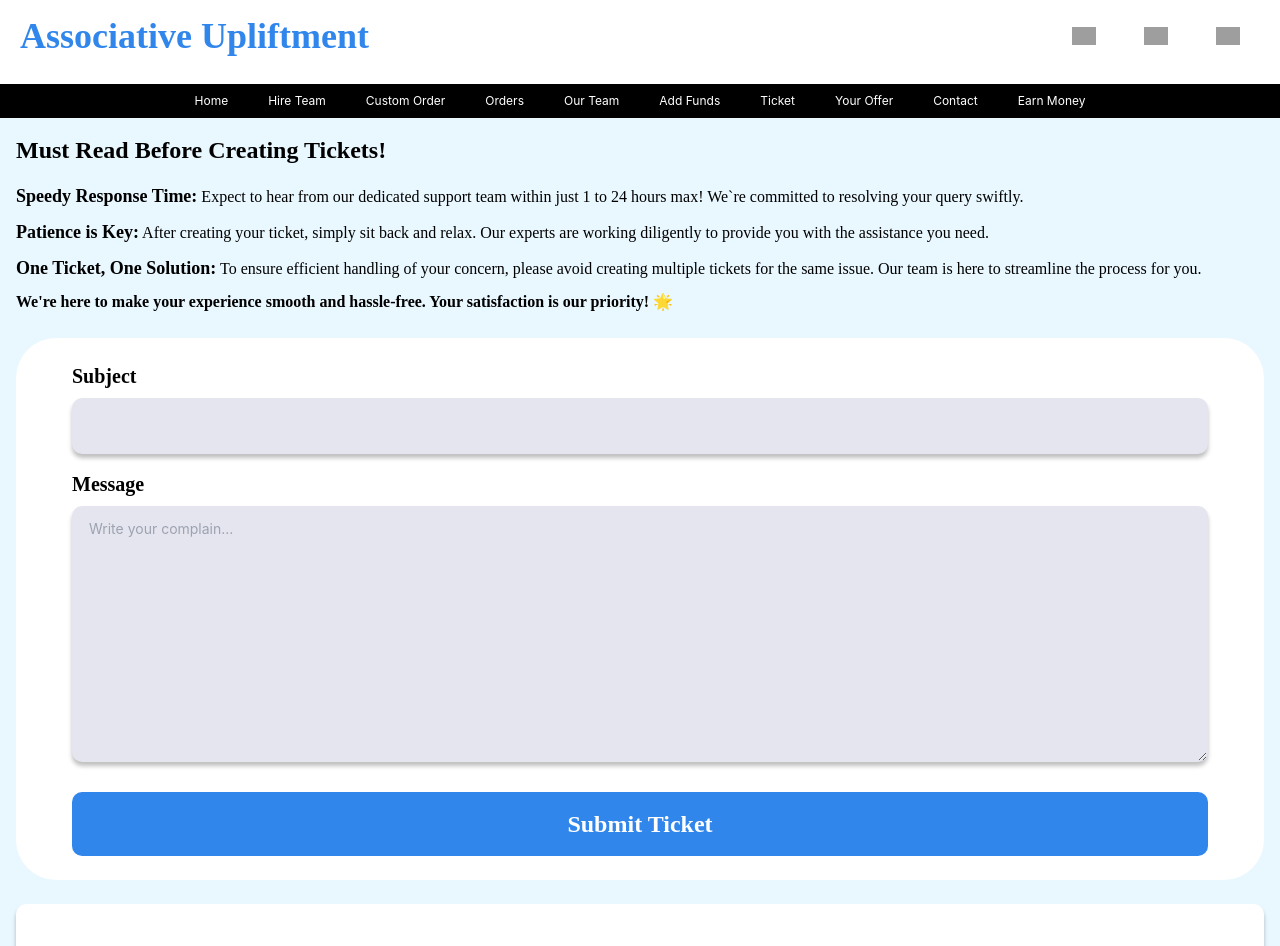
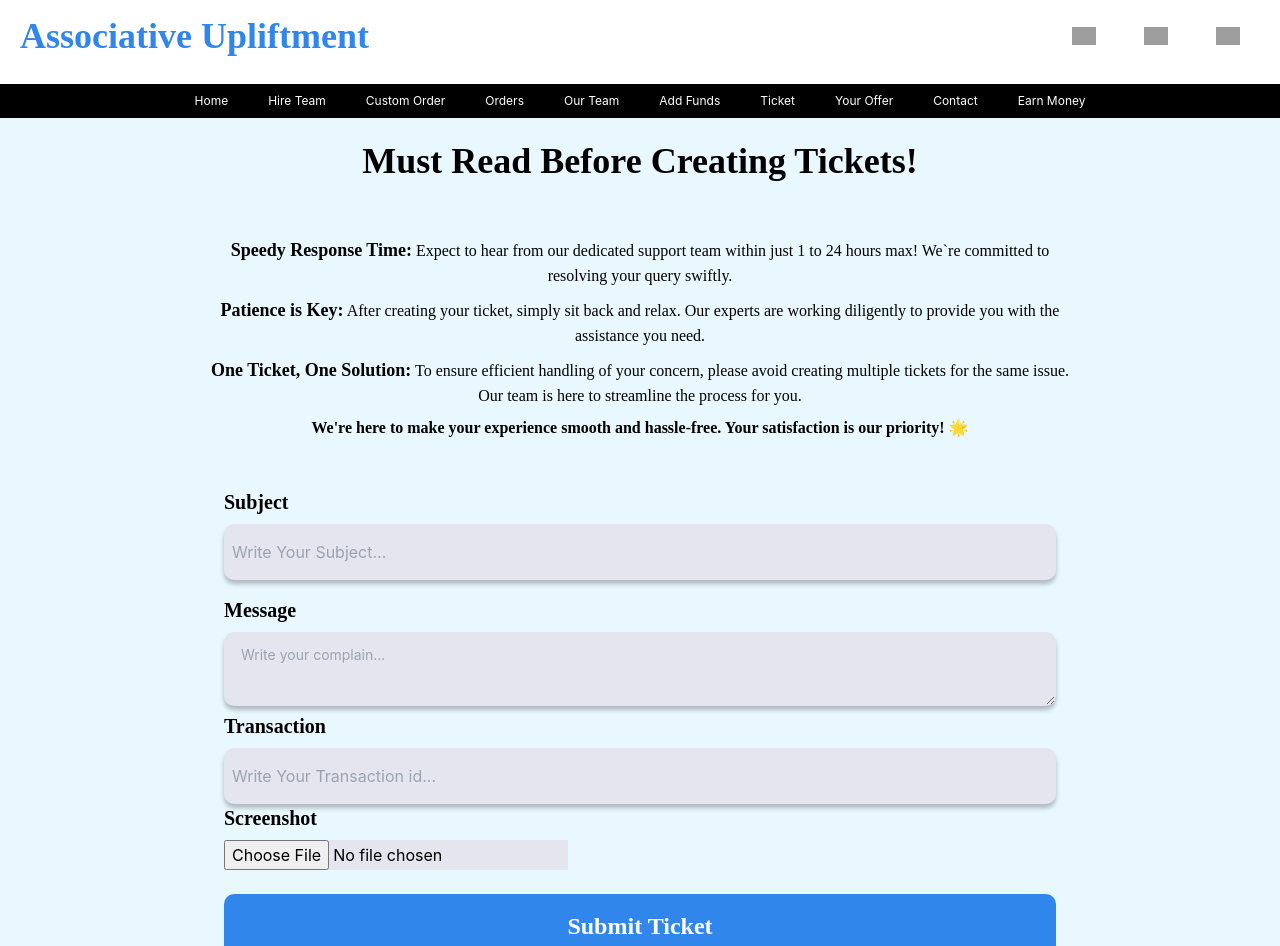
Before and after one commit to safatsaat2/associative-upliftment, a React (Vite) app: page /dashboard/complainbox in a window 1280 px wide. Shown: the top 946 px of the page. Built offline with nearby package versions, Linux system fonts and the light colour scheme; no server answers; grey boxes are pictures that could not be loaded; a web font is replaced by a local one.

Commit message:
ticket front end implementation

```diff
--- a/src/Page/Dashboard/DashComplainBox.jsx
+++ b/src/Page/Dashboard/DashComplainBox.jsx
@@ -1,33 +1,64 @@
+import { useState } from "react";
 
 const DashComplainBox = () => {
+    // Handling Subject
+    const [subject, setSubject] = useState("")
+    const handleSubject = (e) => {
+        setSubject(e.target.value)
+    }
+
+    // Handling Message
+    const [message, setMessage] = useState("")
+    const handleMessage =(e) =>{
+        setMessage(e.target.value)
+    }
+
+    // Handle Transaction
+    const [transaction, setTransaction] = useState("")
+    const handleTransction = (e) =>{
+        setTransaction(e.target.value)
+    }
+    // Handle image
+    const [image, setImage] = useState("")
+    const handleImage =(e) =>{
+        let reader = new FileReader();
+        reader.readAsDataURL(e.target.files[0]);
+        reader.onload= () =>{
+            setImage(reader.result)
+        }
+        reader.onerror = (error) =>{
+            console.log("error", error)
+        }
+    }
+
     return (
-        <>
-            <h1 className="lg:text-2xl font-bold text-black mb-4 font-red">Must Read Before Creating Tickets!</h1>
-            <div className="mb-6">
-                <p className=" mb-2 text-black font-red"><span className="text-lg font-semibold font-red">Speedy Response Time:</span> Expect to hear from our dedicated support team within just 1 to 24 hours max! We`re committed to resolving your query swiftly.</p>
-                <p className=" mb-2 text-black font-red"><span className="text-lg font-semibold font-red">Patience is Key:</span> After creating your ticket, simply sit back and relax. Our experts are working diligently to provide you with the assistance you need.</p>
-                <p className=" mb-2 text-black font-red"><span className="text-lg font-semibold font-red">One Ticket, One Solution:</span> To ensure efficient handling of your concern, please avoid creating multiple tickets for the same issue. Our team is here to streamline the process for you.</p>
-                <p className=" mb-2 text-black font-red font-semibold">We're here to make your experience smooth and hassle-free. Your satisfaction is our priority! 🌟</p>
+        <div>
+            <h1 className="lg:text-[36px] font-bold text-black mb-4 font-red text-center">Must Read Before Creating Tickets!</h1>
+            <div className="mb-6 w-[864px] mx-auto mt-[48px]">
+                <p className=" mb-2 text-black font-red text-center"><span className="text-lg font-semibold font-red">Speedy Response Time:</span> Expect to hear from our dedicated support team within just 1 to 24 hours max! We`re committed to resolving your query swiftly.</p>
+                <p className=" mb-2 text-black font-red text-center"><span className="text-lg font-semibold font-red">Patience is Key:</span> After creating your ticket, simply sit back and relax. Our experts are working diligently to provide you with the assistance you need.</p>
+                <p className=" mb-2 text-black font-red text-center"><span className="text-lg font-semibold font-red">One Ticket, One Solution:</span> To ensure efficient handling of your concern, please avoid creating multiple tickets for the same issue. Our team is here to streamline the process for you.</p>
+                <p className=" mb-2 text-black font-red text-center font-semibold">We're here to make your experience smooth and hassle-free. Your satisfaction is our priority! 🌟</p>
             </div>
-            <form className="flex flex-col justify-center items-center rounded-[40px] bg-white">
+            <form className="flex flex-col justify-center items-center w-[864px] mx-auto">
                 <div className="w-full">
-                    <div className=" mx-4 lg:mx-14 mt-6">
+                    <div className=" mx-4 mt-6">
                         <p className='lg:text-xl font-red font-semibold text-black ml-8 lg:ml-0 lg:mr-4 mb-2'>Subject</p>
-                        <input className='h-14 w-5/6 ml-5 lg:w-full lg:ml-0 dashShadow rounded-[10px] bg-[#E5E5EF]' type="text" name='subject' />
+                        <input onChange={handleSubject} className='h-14 w-5/6 ml-5 lg:w-full lg:ml-0 dashShadow rounded-[10px] bg-[#E5E5EF] pl-2' type="text" name='subject' placeholder="Write Your Subject..." />
                     </div>
-                    <div className="mx-4 lg:mx-14 ">
+                    <div className="mx-4 ">
                         <p className='lg:text-xl font-semibold text-black ml-8 lg:ml-0 lg:mr-4 mb-2 mt-4 font-red'>Message</p>
-                        <textarea className="textarea w-5/6 ml-5 lg:w-full lg:ml-0 textarea-ghost bg-[#E5E5EF] h-64 dashShadow rounded-[10px]  focus:border-none " placeholder="Write your complain..."></textarea>
+                        <textarea onChange={handleMessage} className="textarea w-5/6 ml-5 lg:w-full lg:ml-0 textarea-ghost bg-[#E5E5EF] dashShadow rounded-[10px]  focus:border-none " placeholder="Write your complain..."></textarea>
+                        <p className='lg:text-xl font-red font-semibold text-black ml-8 lg:ml-0 lg:mr-4 mb-2'>Transaction</p>
+                        <input onChange={handleTransction} className='h-14 w-5/6 ml-5 lg:w-full lg:ml-0 dashShadow rounded-[10px] bg-[#E5E5EF] pl-2' type="text" name='transaction' placeholder="Write Your Transaction id..." />
+                        <p className='lg:text-xl font-red font-semibold text-black ml-8 lg:ml-0 lg:mr-4 mb-2'>Screenshot</p>
+                        <input className='bg-[#E5E5EF]' type="file" onChange={handleImage} name='img' />
                         <input type="submit" value="Submit Ticket" className="lg:text-2xl lg:font-semibold bg-[#3186EC] text-white rounded-[10px] text-center w-full py-4 mx-auto my-6 font-red" />
                     </div>
 
                 </div>
-
             </form>
-            <div className="bg-white col-span-2 dashShadow rounded-[10px] mt-6 py-10">
-                <h4 className="ml-4 text-2xl font-bold">TRANSACTION</h4>
-            </div>
-        </>
+        </div>
     );
 };
 
```
